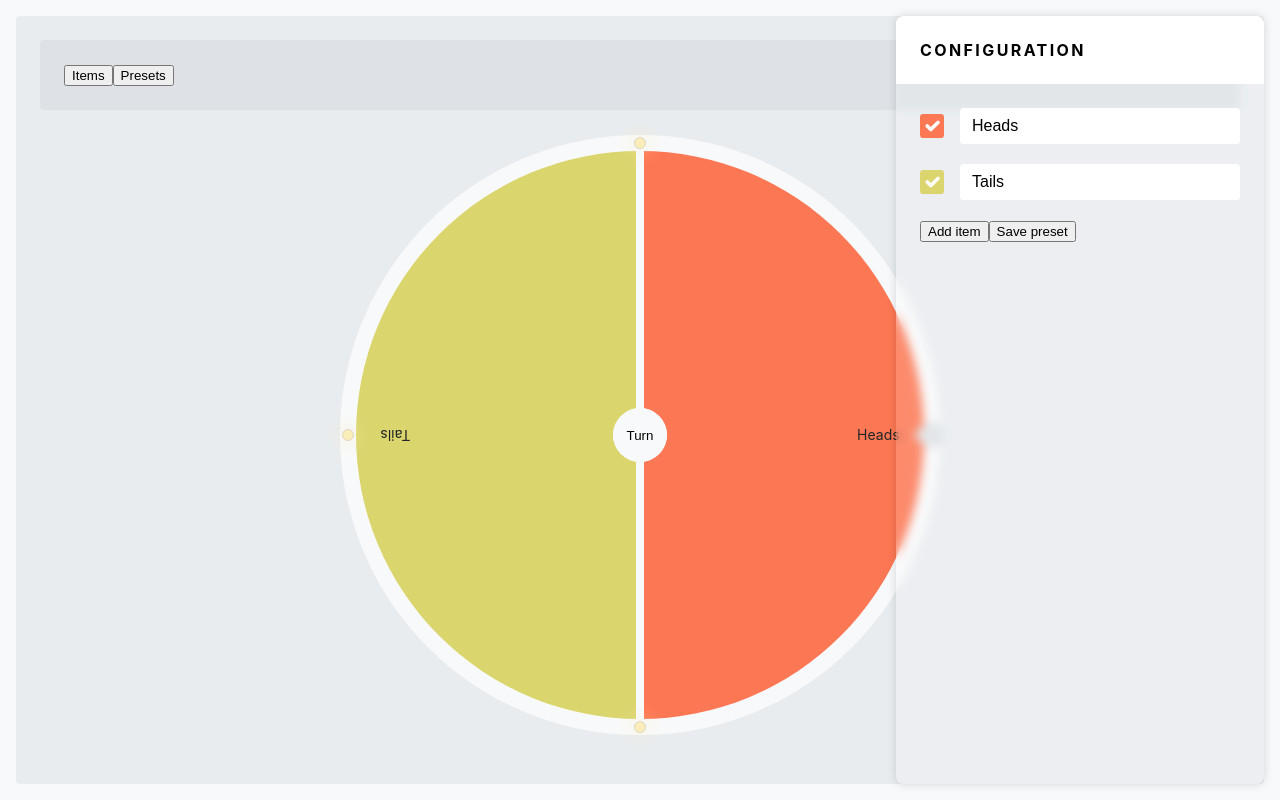
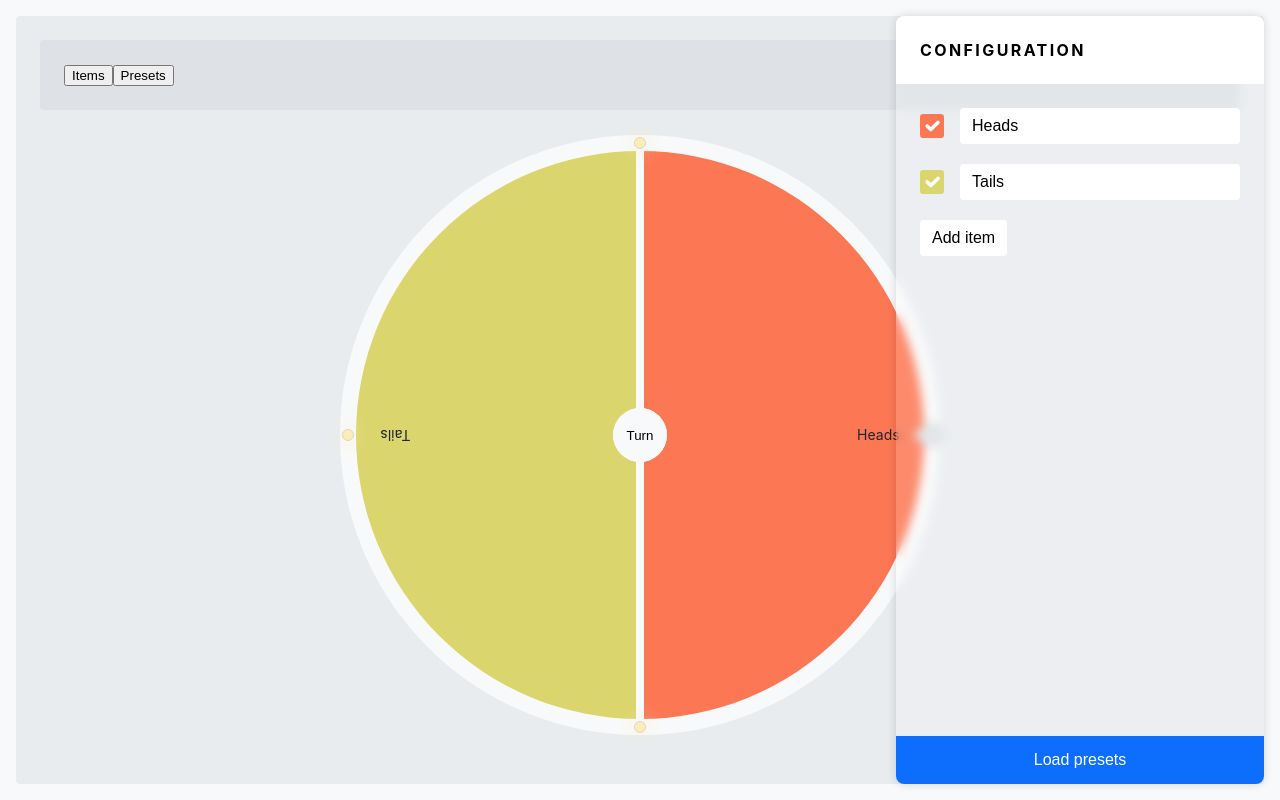
Before and after one commit to LoicGoyet/the-weel, a Next.js app: page / in a window 1280 px wide. Built offline with nearby package versions, Linux system fonts and the light colour scheme.

Commit message:
Sidepanel bottom buttons

```diff
--- a/components/containers/ItemsPanel/index.tsx
+++ b/components/containers/ItemsPanel/index.tsx
@@ -12,6 +12,7 @@ import {useItems} from '../../../global/ItemsContext';
 import SidePanel from '../../designSystem/SidePanel';
 import {useSidePanel} from '../../Layout/SidePanelContext';
 import ItemFieldset from './partials/ItemFieldset';
+import Button from '../../designSystem/Button';
 
 const ItemsPanel = () => {
   const {items, setItems} = useItems();
@@ -62,13 +63,15 @@ const ItemsPanel = () => {
           );
         })}
 
-        <button type='button' onClick={handleAddItemClick}>
-          Add item
-        </button>
-        <button type='button' onClick={() => setActivePanel('presets')}>
-          Save preset
-        </button>
+        <Button onClick={handleAddItemClick}>Add item</Button>
       </SidePanel.Body>
+      <SidePanel.BottomButton
+        brand='primary'
+        onClick={() => setActivePanel('presets')}
+        size='lg'
+      >
+        Load presets
+      </SidePanel.BottomButton>
     </SidePanel>
   );
 };
--- a/components/designSystem/Button/index.tsx
+++ b/components/designSystem/Button/index.tsx
@@ -1,20 +1,26 @@
 import * as React from 'react';
 import styled from 'styled-components';
 
-// type Brand = Record<
-//   string,
-//   {
-//     backgroundColor: string;
-//     color: string;
-//     outlineColor: string;
-//   }
-// >;
-
 const brands = {
+  default: {
+    backgroundColor: 'rgb(255, 255, 255)',
+    color: 'rgb(0, 0, 0)',
+    outlineColor: 'rgb(158, 197, 254)',
+  },
+  primary: {
+    backgroundColor: 'rgb(13, 110, 253)',
+    color: 'rgb(255, 255, 255)',
+    outlineColor: 'rgb(158, 197, 254)',
+  },
   danger: {
     backgroundColor: 'rgb(220, 53, 69)',
     color: 'rgb(255, 255, 255)',
     outlineColor: 'rgb(241, 174, 181)',
+  },
+  warning: {
+    backgroundColor: 'rgb(255, 193, 7)',
+    color: 'rgb(0, 0, 0)',
+    outlineColor: 'rgb(255, 230, 156)',
   },
 } as const;
 
@@ -23,8 +29,20 @@ type Props = {
   type?: React.ButtonHTMLAttributes<HTMLButtonElement>['type'];
   onClick: React.ButtonHTMLAttributes<HTMLButtonElement>['onClick'];
   children: React.ReactNode;
-  brand: keyof typeof brands;
+  brand?: keyof typeof brands;
   isSquare?: boolean;
+  size?: 'md' | 'lg';
+};
+
+const getStaticSize = (size: 'md' | 'lg', isSquare: boolean) => {
+  if (!isSquare) return 'auto';
+  return size === 'md' ? '2.25rem' : '3rem';
+};
+
+const getPadding = (size: 'md' | 'lg', isSquare: boolean) => {
+  const xPadding = size === 'md' ? '0.75rem' : '1rem';
+  const yPadding = size === 'md' ? '0.375rem' : '0.5rem';
+  return isSquare ? yPadding : `${yPadding} ${xPadding}`;
 };
 
 const Button = ({
@@ -32,8 +50,9 @@ const Button = ({
   type = 'button',
   children,
   onClick,
-  brand,
+  brand = 'default',
   isSquare = false,
+  size = 'md',
 }: Props) => {
   return (
     <Wrapper
@@ -44,9 +63,10 @@ const Button = ({
         '--background-color': brands[brand].backgroundColor,
         '--color': brands[brand].color,
         '--outline-color': brands[brand].outlineColor,
-        '--padding': isSquare ? '0.375rem' : '0.375rem 0.75rem',
-        '--width': isSquare ? '2.25rem' : 'auto',
-        '--height': isSquare ? '2.25rem' : 'auto',
+        '--padding': getPadding(size, isSquare),
+        '--width': getStaticSize(size, isSquare),
+        '--height': getStaticSize(size, isSquare),
+        '--line-height': size === 'md' ? '1.5' : '2',
       }}
     >
       {children}
@@ -64,6 +84,7 @@ export const Wrapper = styled.button<{
     '--padding': string;
     '--width': string;
     '--height': string;
+    '--line-height': string;
   };
 }>`
   padding: var(--padding);
@@ -71,7 +92,7 @@ export const Wrapper = styled.button<{
   height: var(--height);
   font-size: 1rem;
   font-weight: 400;
-  line-height: 1.5;
+  line-height: var(--line-height);
   border: none;
   background-clip: padding-box;
   appearance: none;
--- a/components/designSystem/SidePanel/index.tsx
+++ b/components/designSystem/SidePanel/index.tsx
@@ -1,5 +1,6 @@
 import * as React from 'react';
 import styled from 'styled-components';
+import Button from '../Button';
 
 type Props = {
   className?: string;
@@ -14,14 +15,14 @@ export default SidePanel;
 
 const Wrapper = styled.aside`
   --padding: 1.5rem;
+  --border-radius: 0.5rem;
   box-shadow: 0 0 10px rgba(0, 0, 0, 0.15);
   background-color: rgba(255, 255, 255, 0.15);
   backdrop-filter: blur(5px);
-  border-radius: 0.5rem;
+  border-radius: var(--border-radius);
   color: #000;
   width: 100%;
   height: 100%;
-  overflow: hidden;
   display: flex;
   flex-direction: column;
 `;
@@ -29,6 +30,8 @@ const Wrapper = styled.aside`
 SidePanel.Header = styled.header`
   background-color: rgb(255, 255, 255);
   padding: var(--padding);
+  border-top-right-radius: var(--border-radius);
+  border-top-left-radius: var(--border-radius);
 `;
 
 SidePanel.Heading = styled.h2`
@@ -44,3 +47,12 @@ SidePanel.Body = styled.div`
   overflow: auto;
   flex: 1;
 `;
+
+SidePanel.BottomButton = styled(Button).attrs({
+  size: 'lg',
+})`
+  border-top-right-radius: 0;
+  border-top-left-radius: 0;
+  border-bottom-right-radius: var(--border-radius);
+  border-bottom-left-radius: var(--border-radius);
+`;
```
